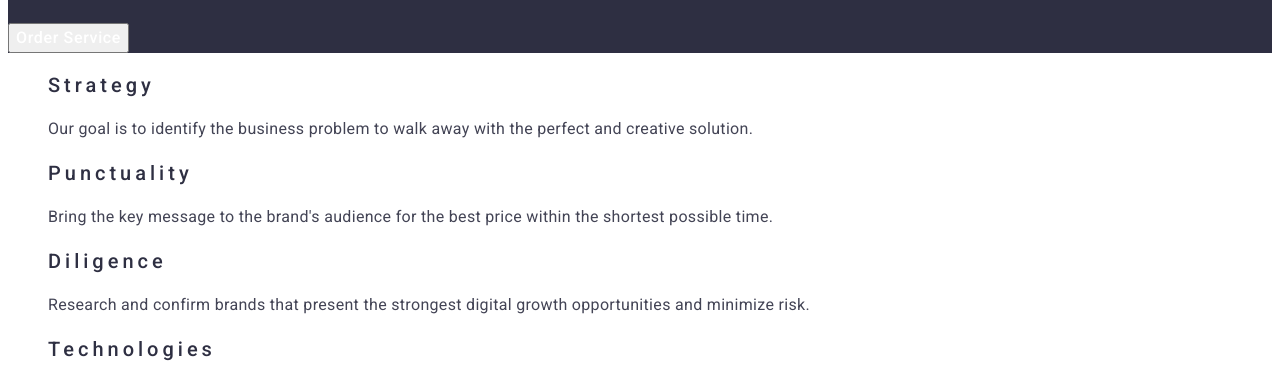
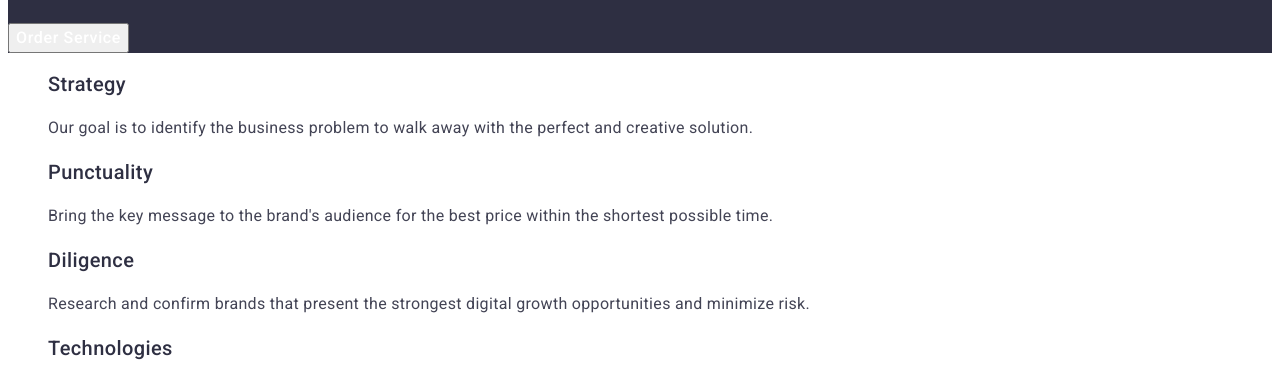
Before and after one commit to tase4ka112/goit-markup-hw-02, a plain HTML site: page index.html in a window 1280 px wide. Shown: the part 431-800 px from the top of the page. Drawn offline with Linux system fonts and the light colour scheme.

Commit message:
html css start7

```diff
--- a/css/styles.css
+++ b/css/styles.css
@@ -13,7 +13,7 @@ ul {
 }
 
 .visually-hidden {
-    position: absolute;
+
     width: 1px;
     height: 1px;
     margin: -1px;
@@ -113,7 +113,7 @@ ul {
     font-size: 20px;
     font-weight: 500;
     line-height: 1.20;
-    letter-spacing: 0.2em;
+    letter-spacing: 0.02em;
 }
 
 .features-item-text {
```
